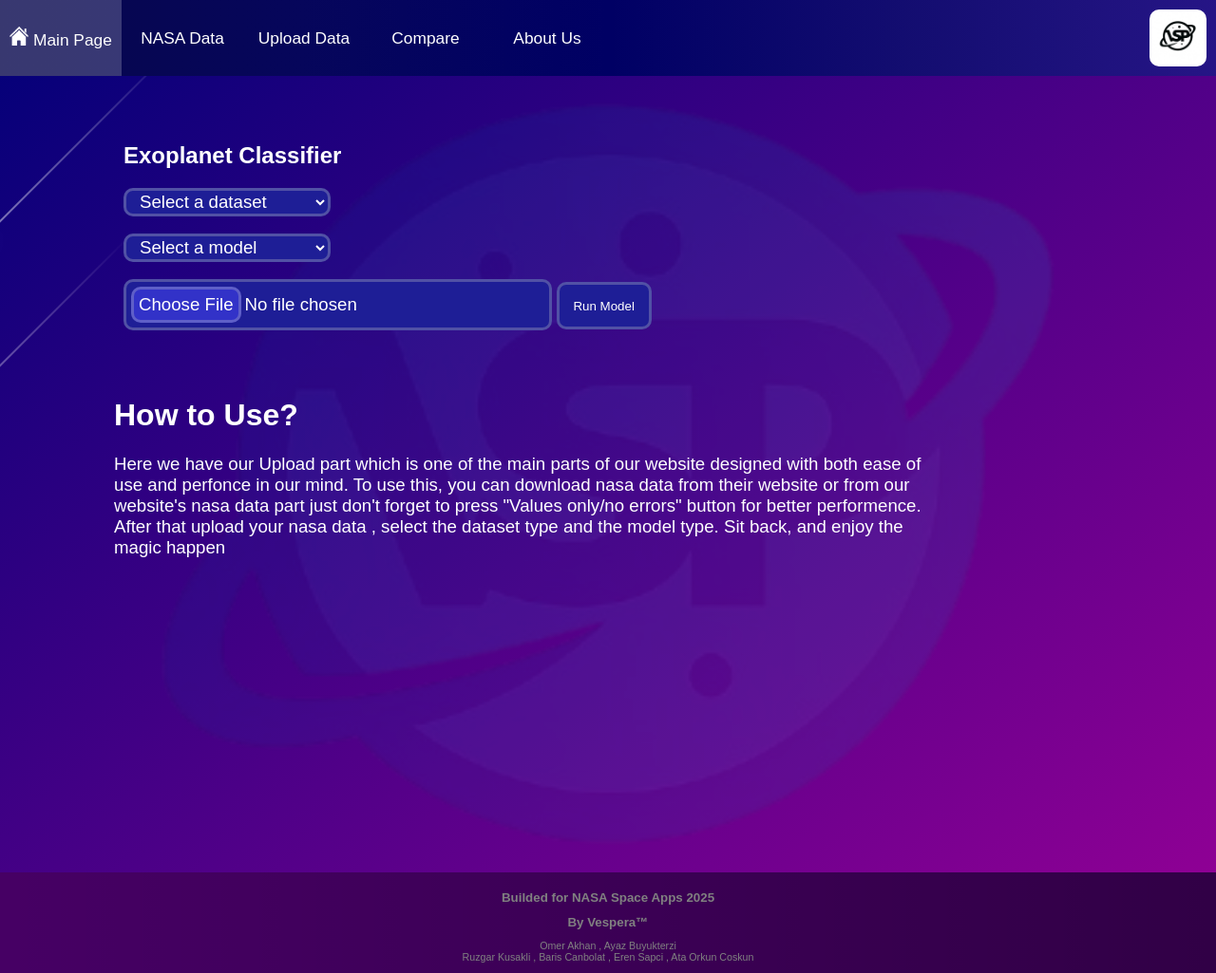
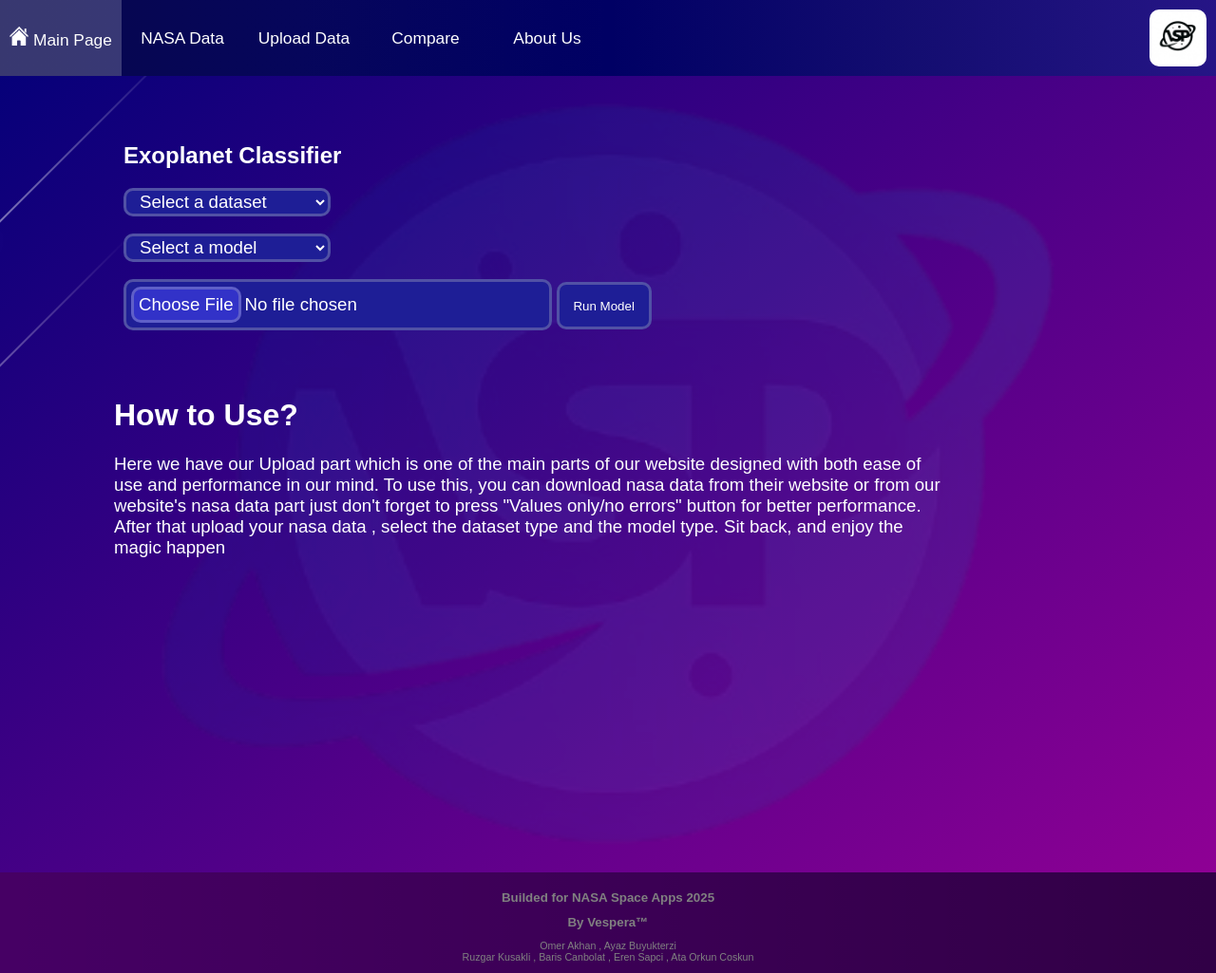
Before and after one commit to Ayz345/Vespera, a Flask app: page /analyze in a window 1280 px wide. Shown: the whole page at 95% size. Run offline with Flask 3, Linux system fonts and the light colour scheme; some libraries are stand-ins or nearby versions.

Commit message:
Update analyze.html

```diff
--- a/templates/analyze.html
+++ b/templates/analyze.html
@@ -337,9 +337,9 @@
             <h1>How to Use?</h1>
             <p style="width: 75%;font-size: 14pt;">Here we have our Upload part which is
 				one of the main parts of our website designed with both ease of use
-				and perfonce in our mind. To use this, you can download nasa data from
+				and performance in our mind. To use this, you can download nasa data from
 				their website or from our website's nasa data part  just don't forget
-				to press "Values only/no errors" button for better performence. After that upload your nasa data
+				to press "Values only/no errors" button for better performance. After that upload your nasa data
 				, select the dataset type and the model type. Sit back, and enjoy the magic happen</p>
         </div>
         <footer>
```
